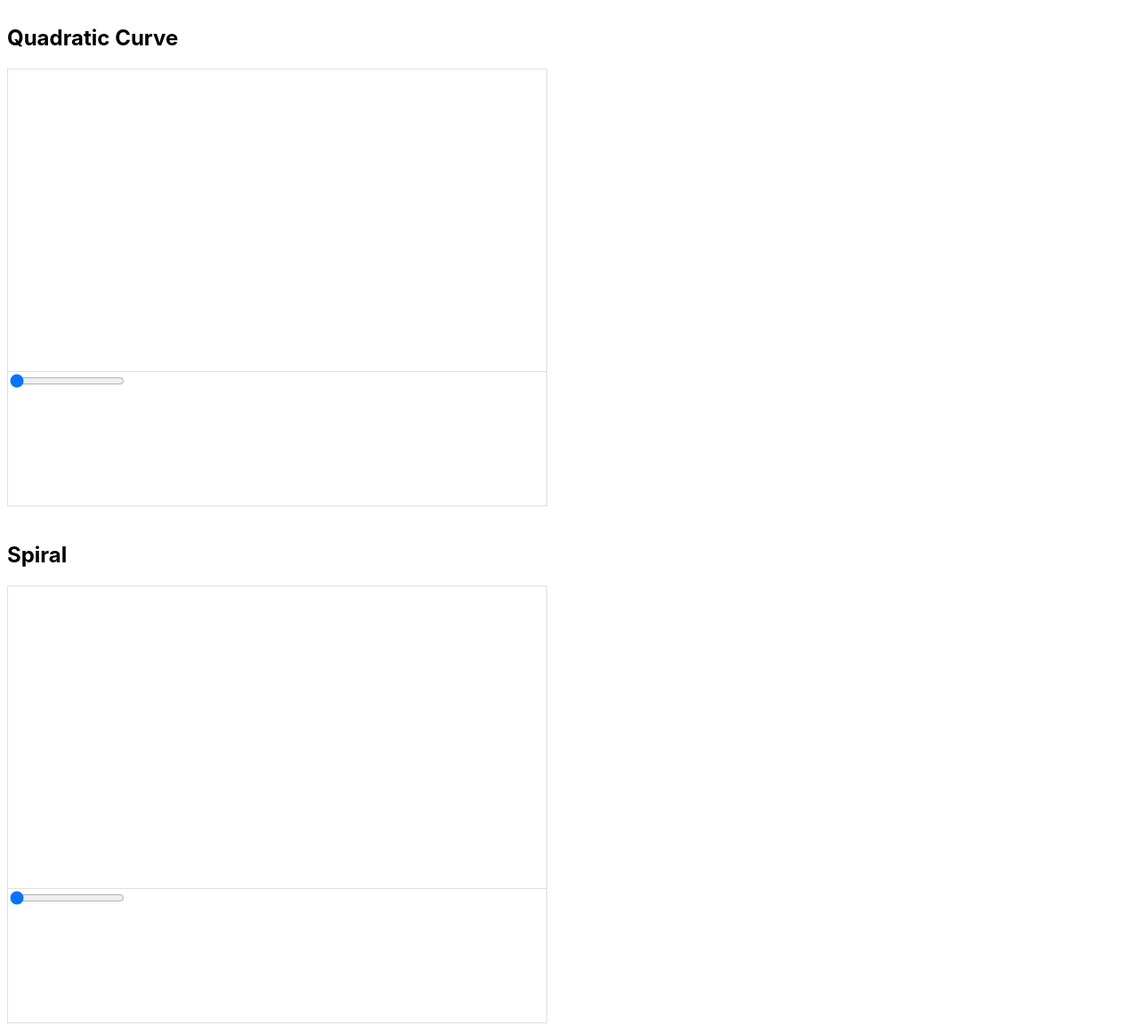
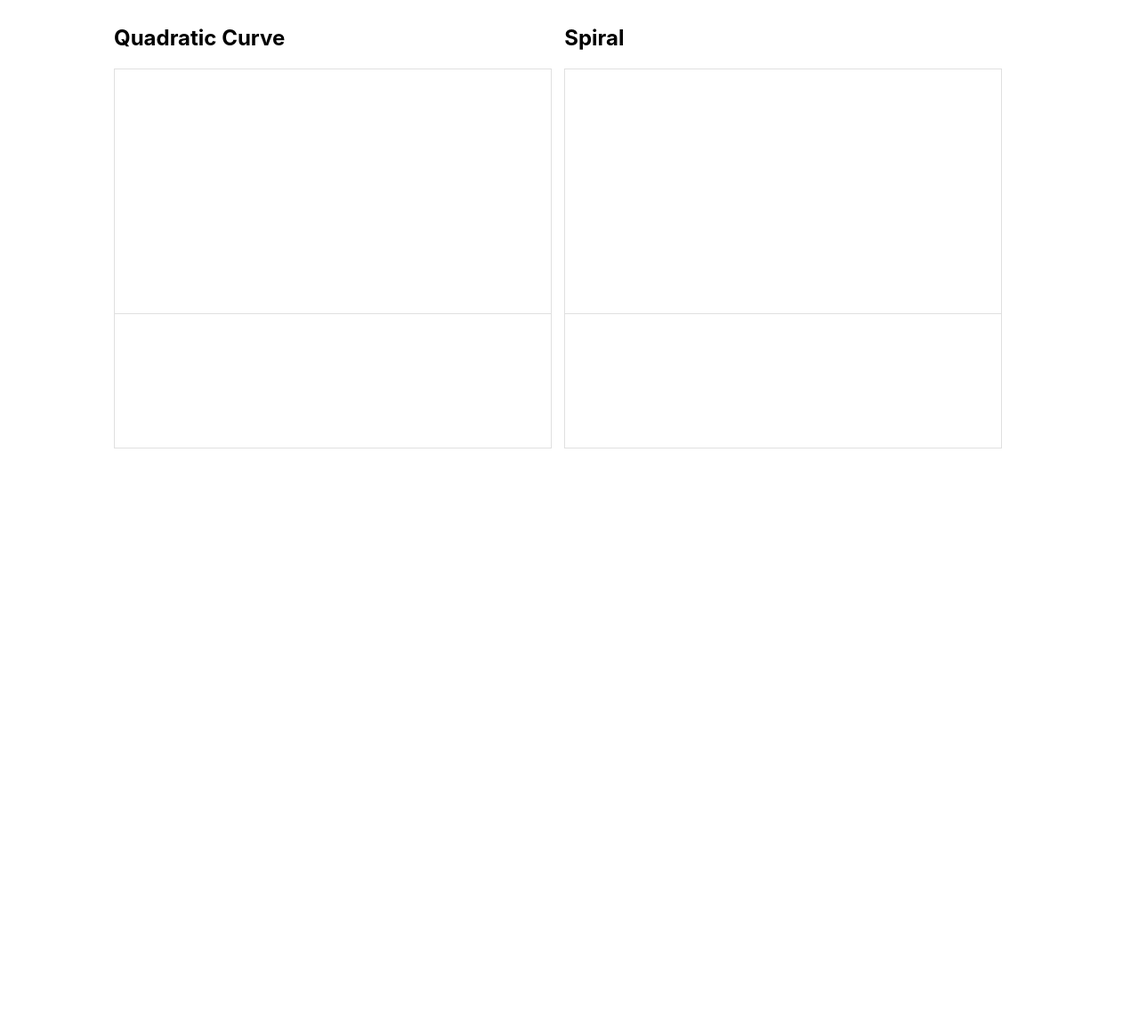
Before and after one commit to gnikoloff/houdini-dojo, a website: page index.html in a window 1280 px wide. Shown: the whole page at 89% size. After the commit the page ends 800 px from the top, so only its background shows below. Drawn offline with Linux system fonts and the light colour scheme; files that its build step writes are made by us from their sources; files whose address does not match are found by name.

Commit message:
refactor html structure

```diff
--- a/index.html
+++ b/index.html
@@ -5,42 +5,36 @@
   <meta name="viewport" content="width=device-width, initial-scale=1.0">
   <title>Houdini Paint Experiments</title>
 
-  <link rel="stylesheet" href="index.css">
+  <link rel="stylesheet" href="dist/index.css">
 
 </head>
 <body>
 
-  <div class="demo">
+  <div class="demo-wrapper">
+    <div class="demo" data-name="Quadratic Curve">
       <h2 class="demo-title">Quadratic Curve</h2>
       <div class="demo-preview-wrapper">
         <div class="demo-preview" id="quadratic-preview"></div>
       </div>
       <div class="demo-controls">
-      <input
-        type="range"
-        min="1"
-        max="20"
-        value="1"
-      />
+        <div>
+          <form action="" class="demo-control-wrapper"></form>
         </div>
       </div>
-  <br />
-  <br />
+    </div>
     <div class="demo">
       <h2 class="demo-title">Spiral</h2>
       <div class="demo-preview-wrapper">
         <div class="demo-preview" id="spiral-preview"></div>
       </div>
       <div class="demo-controls">
-      <input
-        type="range"
-        min="1"
-        max="20"
-        value="1"
-      />
+        <div>
+          <form action="" class="demo-control-wrapper"></form>
+        </div>
+      </div>
     </div>
   </div>
 
-  <script src="index.js"></script>
+  <script src="dist/index.js"></script>
 </body>
 </html>
```
Lines whose indentation alone changed are shown as unchanged.
